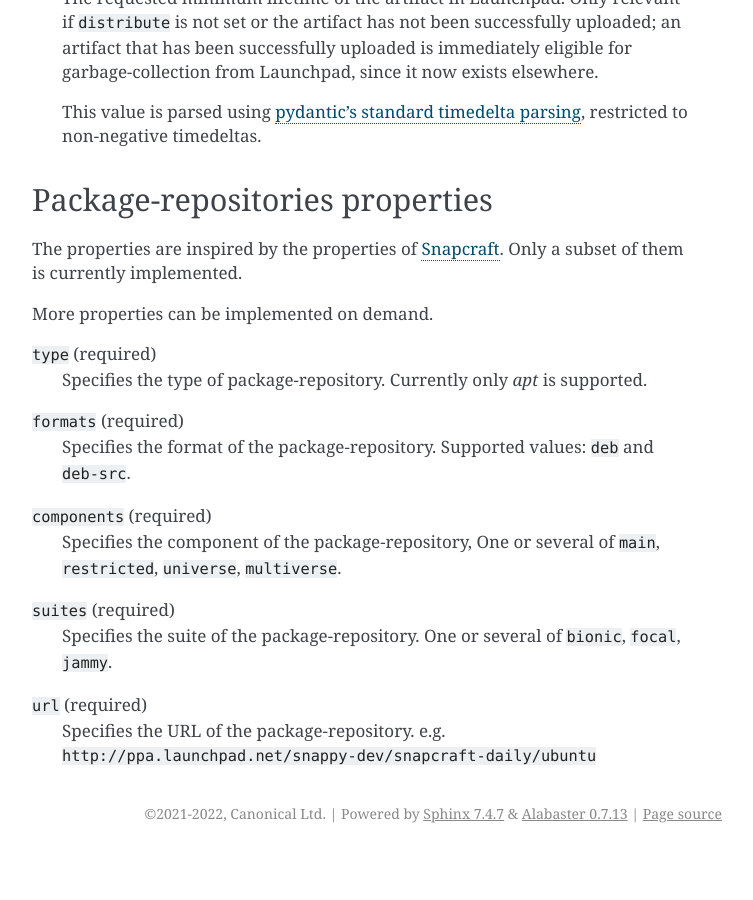
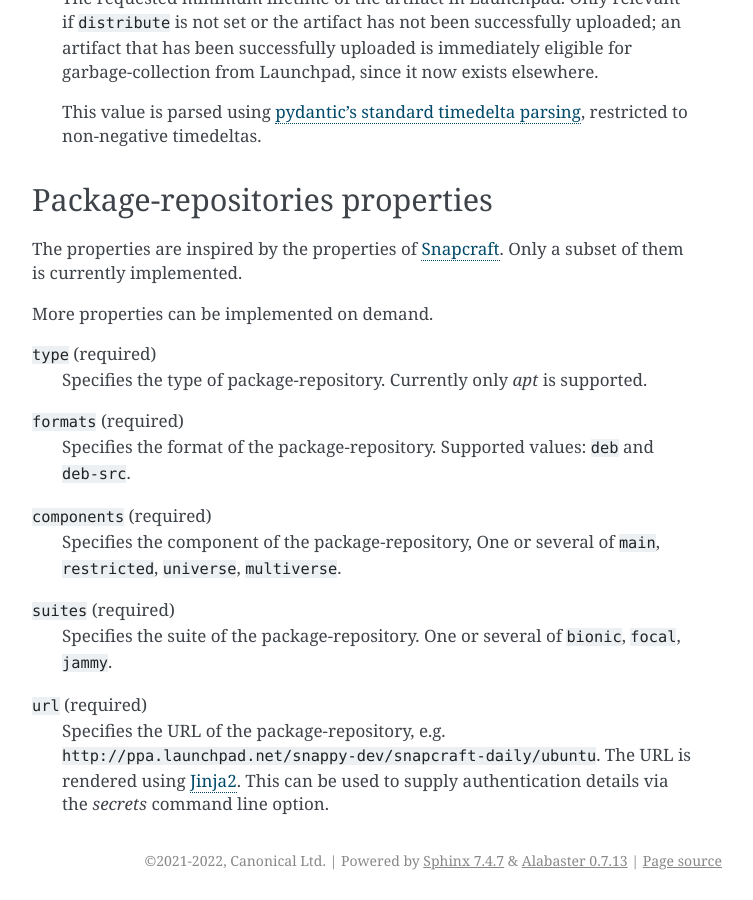
Before and after one commit to tushar5526/lpci-mirror, a Sphinx documentation site: the page built from docs/configuration.rst, in a window 1280 px wide and 900 px high, scrolled down 2714 px. Shown: the whole window, without its empty margins (388-1141 px from the left). Built offline with Sphinx 7.4.7, drawn with Linux system fonts in a browser that asks for light colours; before the commit the page ends 3567 px from its top, so only the background shows below that.

Commit message:
Add info that `PackageRepository.url` is using Jinja2

```diff
--- a/docs/configuration.rst
+++ b/docs/configuration.rst
@@ -167,5 +167,8 @@ More properties can be implemented on demand.
     One or several of ``bionic``, ``focal``, ``jammy``.
 
 ``url`` (required)
-    Specifies the URL of the package-repository.
-    e.g. ``http://ppa.launchpad.net/snappy-dev/snapcraft-daily/ubuntu``
+    Specifies the URL of the package-repository,
+    e.g. ``http://ppa.launchpad.net/snappy-dev/snapcraft-daily/ubuntu``.
+    The URL is rendered using `Jinja2 <https://pypi.org/project/Jinja2/>`_.
+    This can be used to supply authentication details via the *secrets*
+    command line option.
```
